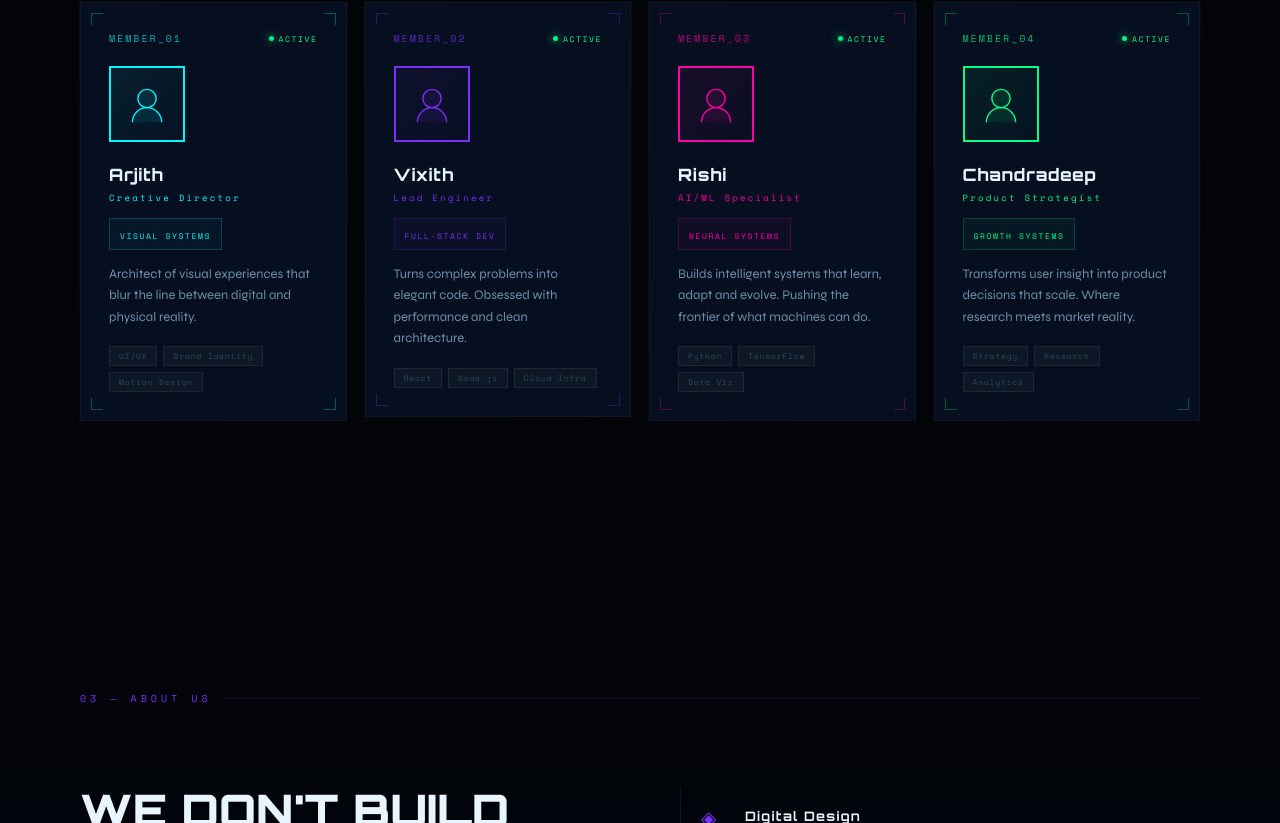
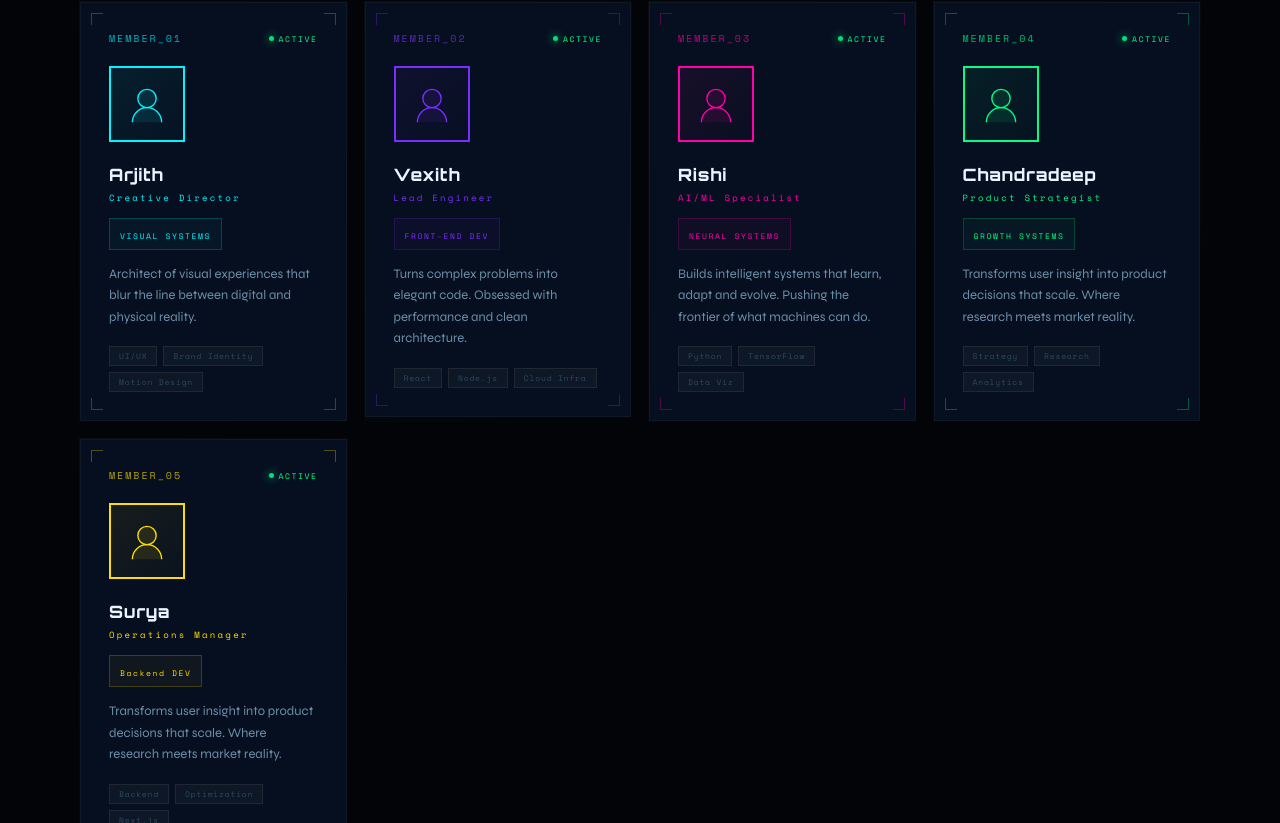
Before and after one commit to cloudmintofficial/Portfolio, a Next.js app: page / in a window 1280 px wide. Shown: the part 1157-1980 px from the top of the page. Built offline with nearby package versions, Linux system fonts and the light colour scheme.

Commit message:
fix: Minor changes in the team section

```diff
--- a/components/TeamSection.tsx
+++ b/components/TeamSection.tsx
@@ -16,9 +16,9 @@ const teamMembers = [
   },
   {
     id: "02",
-    name: "Vixith",
+    name: "Vexith",
     role: "Lead Engineer",
-    specialty: "FULL-STACK DEV",
+    specialty: "FRONT-END DEV",
     bio: "Turns complex problems into elegant code. Obsessed with performance and clean architecture.",
     skills: ["React", "Node.js", "Cloud Infra"],
     accent: "#7b2fff",
@@ -42,6 +42,16 @@ const teamMembers = [
     bio: "Transforms user insight into product decisions that scale. Where research meets market reality.",
     skills: ["Strategy", "Research", "Analytics"],
     accent: "#00ff88",
+    status: "ACTIVE",
+  },
+  {
+    id: "05",
+    name: "Surya",
+    role: "Operations Manager",
+    specialty: "Backend DEV",
+    bio: "Transforms user insight into product decisions that scale. Where research meets market reality.",
+    skills: ["Backend", "Optimization", "Next.js"],
+    accent: "#ffdd00",
     status: "ACTIVE",
   },
 ];
```
Also changed, not shown: 1 other file (tests, documents, lock files or other folders).
